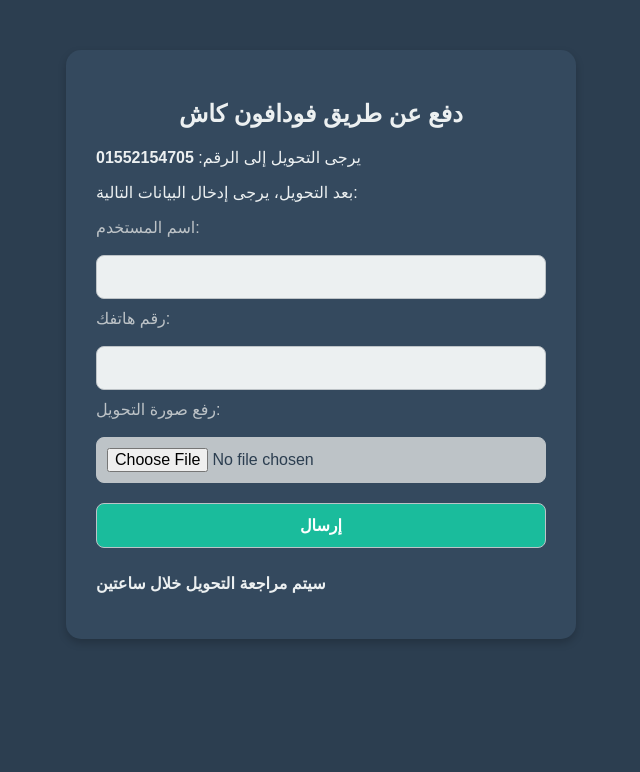
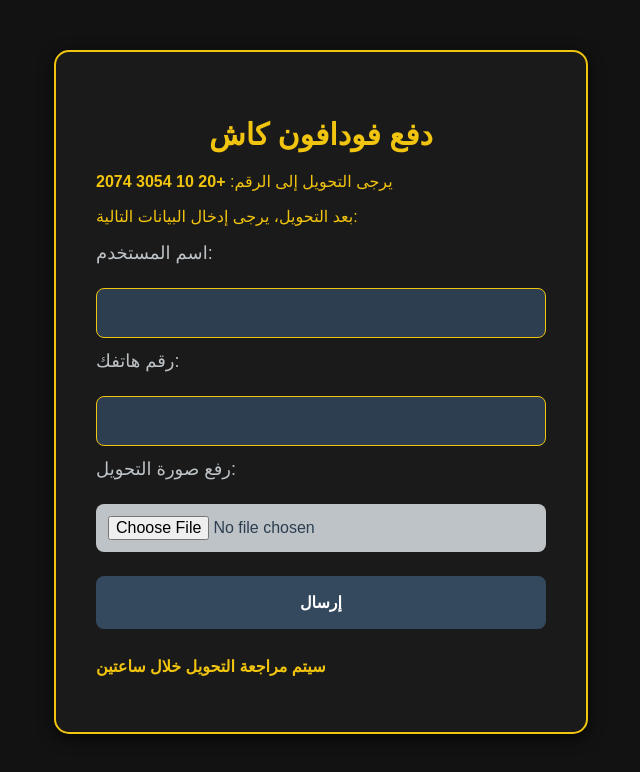
Before and after one commit to tah150/vodafone, a plain HTML site: page index.html in a window 1280 px wide. Shown: the whole page, without its empty margins (319-959 px from the left). Drawn offline with Linux system fonts and the light colour scheme.

Commit message:
Update index.html

```diff
--- a/index.html
+++ b/index.html
@@ -7,74 +7,90 @@
     <style>
         body {
             font-family: 'Arial', sans-serif;
-            background-color: #2C3E50;
+            background-color: #121212; /* خلفية داكنة جدا */
             margin: 0;
             padding: 0;
-            color: #ECF0F1;
+            color: #F1C40F; /* لون النص الذهبى */
         }
         .container {
             max-width: 450px;
             margin: 50px auto;
-            padding: 30px;
-            background-color: #34495E;
+            padding: 40px;
+            background-color: #1A1A1A; /* لون خلفية داكنة */
             border-radius: 15px;
-            box-shadow: 0 4px 8px rgba(0, 0, 0, 0.2);
+            box-shadow: 0 4px 15px rgba(0, 0, 0, 0.7); /* ظلال قوية */
+            border: 2px solid #F1C40F; /* حافة ذهبية */
         }
         h2 {
-            color: #ECF0F1;
+            color: #F1C40F; /* العنوان باللون الذهبي */
             text-align: center;
             margin-bottom: 20px;
+            font-size: 30px;
+            font-weight: bold;
         }
         label {
-            font-size: 16px;
-            margin-bottom: 8px;
-            color: #BDC3C7;
+            font-size: 18px;
+            margin-bottom: 12px;
+            color: #BDC3C7; /* نص رمادي فاتح */
             display: block;
         }
         input, button {
             width: 100%;
+            padding: 15px;
+            margin: 12px 0;
+            border-radius: 8px;
+            border: 1px solid #F1C40F; /* حواف ذهبية */
+            box-sizing: border-box;
+            background-color: #2C3E50; /* خلفية المدخلات */
+            font-size: 16px;
+            color: #ECF0F1;
+        }
+        input[type="file"] {
             padding: 12px;
-            margin: 10px 0;
-            border-radius: 8px;
-            border: 1px solid #BDC3C7;
-            box-sizing: border-box;
-            background-color: #ECF0F1;
-            font-size: 16px;
+            background-color: #BDC3C7;
+            border: none;
             color: #2C3E50;
         }
-        input[type="file"] {
-            padding: 10px;
-            background-color: #BDC3C7;
-        }
         button {
-            background-color: #1ABC9C;
+            background-color: #34495E; /* لون الزر داكن */
             color: white;
             cursor: pointer;
             font-weight: bold;
             transition: background-color 0.3s ease;
+            border: 2px solid #34495E;
         }
         button:hover {
-            background-color: #16A085;
+            background-color: #2C3E50; /* تغيير اللون عند المرور */
+            border: 2px solid #2C3E50;
         }
         .message {
             text-align: center;
-            font-size: 20px;
+            font-size: 22px;
             margin: 50px;
-            color: #1ABC9C;
+            color: #F1C40F; /* اللون الذهبي */
         }
         .message a {
-            color: #3498DB;
+            color: #F1C40F; /* الروابط باللون الذهبي */
             text-decoration: none;
+            font-weight: bold;
         }
         .message a:hover {
             text-decoration: underline;
+        }
+        /* إضافة تأثيرات تنقل أنيقة */
+        .container, .message {
+            animation: fadeIn 1s ease-in-out;
+        }
+        @keyframes fadeIn {
+            0% { opacity: 0; }
+            100% { opacity: 1; }
         }
     </style>
 </head>
 <body>
     <div id="paymentFormContainer" class="container">
-        <h2>دفع عن طريق فودافون كاش</h2>
-        <p>يرجى التحويل إلى الرقم: <strong>01552154705</strong></p>
+        <h2>دفع فودافون كاش</h2>
+        <p>يرجى التحويل إلى الرقم: <strong>+20 10 3054 2074</strong></p>
         <p>بعد التحويل، يرجى إدخال البيانات التالية:</p>
         <form id="paymentForm">
             <label for="username">اسم المستخدم:</label>
```
